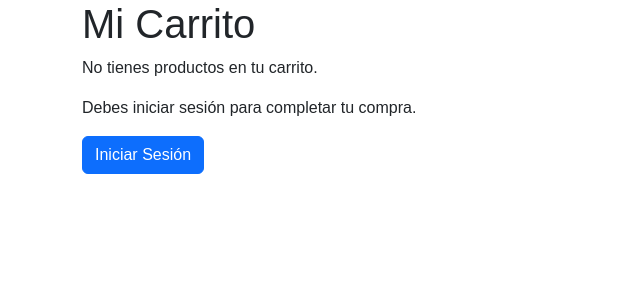
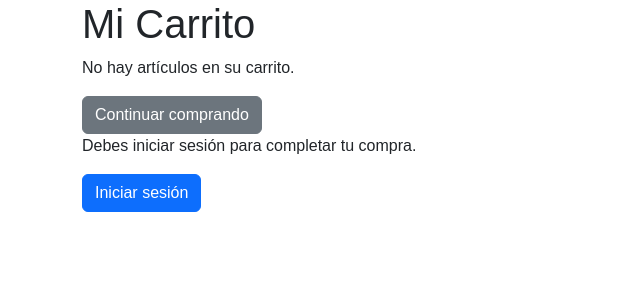
Before and after one commit to dcasalv023/Proyecto-Final-DAW, a Symfony app: template Proyecto/templates/carrito/index.html.twig in a window 1280 px wide. Shown: the part 124-424 px from the top of the page, without its empty margins (0-640 px from the left). Run offline with Twig, Linux system fonts and the light colour scheme; the template is opened without the code that fills it, so the values that code supplies are empty; style sheets or scripts are compiled from the project's sources; some libraries are stand-ins or nearby versions.

Commit message:
Actualización

```diff
--- a/Proyecto/templates/carrito/index.html.twig
+++ b/Proyecto/templates/carrito/index.html.twig
@@ -5,7 +5,8 @@
     <h1>Mi Carrito</h1>
 
     {% if carrito|length == 0 %}
-        <p>No tienes productos en tu carrito.</p>
+        <p>No hay artículos en su carrito.</p>
+        <a href="{{ path('app_productos') }}" class="btn btn-secondary">Continuar comprando</a>
     {% else %}
         <table class="table">
             <thead>
@@ -31,11 +32,17 @@
                 {% endfor %}
             </tbody>
         </table>
+
+        <div class="total">
+            <h3>Total: {{ (totalCarrito / 100) | number_format(2, '.', '') }}€</h3>
+        </div>
+
+        <a href="{{ path('checkout') }}" class="btn btn-primary">Tramitar pedido</a>
     {% endif %}
 
     {% if not usuarioAutenticado %}
         <p>Debes iniciar sesión para completar tu compra.</p>
-        <a href="{{ path('app_login') }}" class="btn btn-primary">Iniciar Sesión</a>
+        <a href="{{ path('app_login') }}" class="btn btn-primary">Iniciar sesión</a>
     {% endif %}
 </div>
 {% endblock %}
```
Also changed, not shown: Proyecto/templates/tienda/index.html.twig (+22 -8 lines), Proyecto/assets/images/Akikaze.png (added).
